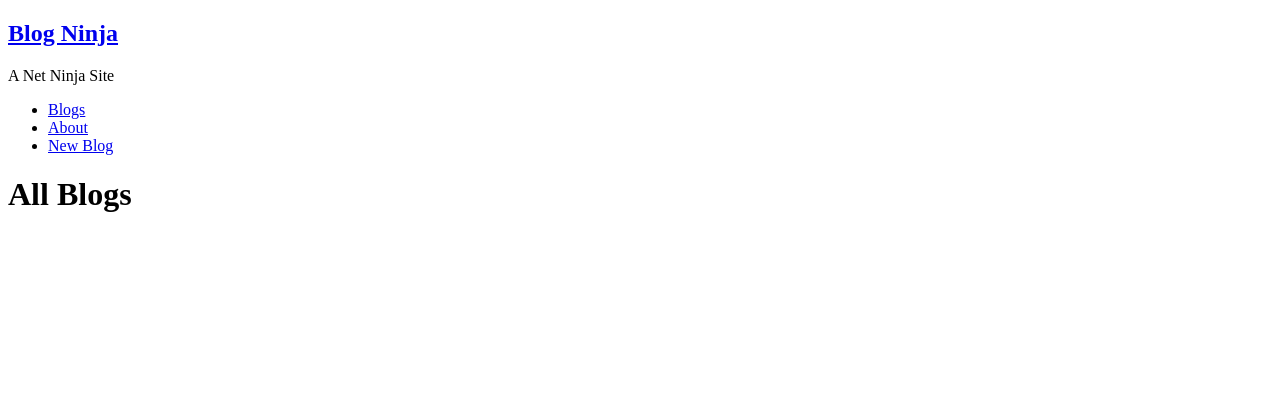
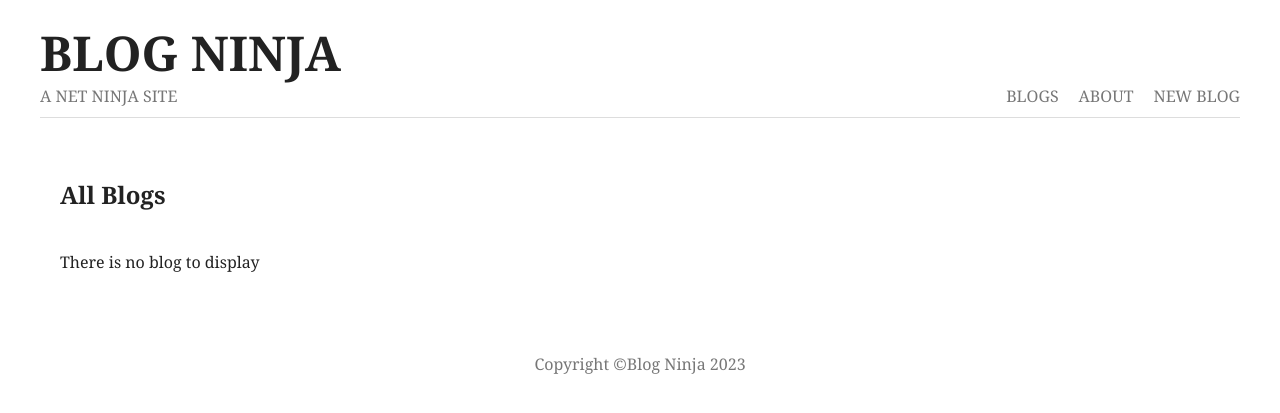
Before and after one commit to SayanSarkar7/Nodejs, a Node server app: template Client_Server/views/index.ejs in a window 1280 px wide. Shown: the top 413 px of the page. Run offline with Node 20, Linux system fonts and the light colour scheme; the template is opened without the code that fills it, so the values that code supplies are empty.

Commit message:
updated Client_Server

```diff
--- a/Client_Server/app.js
+++ b/Client_Server/app.js
@@ -13,16 +13,25 @@ app.get('/', (req, res) => {
 
     // res.send('<p>home page</p>');
     // res.sendFile('./views/index.html', {root:__dirname});
-    res.render('index');
+    const blogs = [
+        {title: 'Ronaldo scored a Hat-Trick', snippet: 'Siiiuuuuuuu'},
+        {title: 'Messi scored a Hat-Trick', snippet: 'gus tus tu'},
+        {title: 'Maradona scored a Hat-Trick', snippet: 'life is life'},
+    ]
+    res.render('index', {title:'Home', blogs});
 });
 
 app.get('/about', (req, res) => {
 
     // res.send('<p>about page</p>');
     // res.sendFile('./views/about.html', {root:__dirname});
-    res.render('about');
+    res.render('about', {title:'About'});
 
 });
+
+app.get('/blogs/create', (req,res) =>{
+    res.render('create', {title:'Create a new blog'});
+})
 
 // redirects
 app.get('/about-us', (req, res)=>{
@@ -32,5 +41,5 @@ app.get('/about-us', (req, res)=>{
 // 404 page
 app.use((req, res)=>{
     // res.status(404).sendFile('./views/404.html', {root:__dirname})
-    res.status(404).render('404');
+    res.status(404).render('404', {title:'404'});
 })
--- a/Client_Server/views/index.ejs
+++ b/Client_Server/views/index.ejs
@@ -1,24 +1,19 @@
 <!DOCTYPE html>
 <html lang="en">
-<head>
-    <meta charset="UTF-8">
-    <meta name="viewport" content="width=device-width, initial-scale=1.0">
-    <title>Blog Nonja</title>
-</head>
+    <%- include('./partials/head.ejs') %>
 <body>
-    <nav>
-        <div class="site-title">
-            <a href="/"><h1>Blog Ninja</h1></a>
-            <p>A Net Ninja Site</p>
-        </div>
-        <ul>
-            <li><a href="/">Blogs</a></li>
-            <li><a href="/about">About</a></li>
-            <li><a href="/blogs/create">New Blog</a></li>
-        </ul>
-    </nav>
+    <%- include('./partials/nav.ejs') %>
     <div class="blogs content">
-        <h1>All Blogs</h1>
+        <h2>All Blogs</h2>
+        <% if (blogs.length >0){ %>
+            <% blogs.forEach(blog => { %>
+                <h3 class="title"><%= blog.title %></h3>
+                <p class="snippet"><%= blog.snippet %></p>
+            <% }) %>
+        <% } else { %>
+            <p>There is no blog to display</p>
+        <% } %>
     </div>
+    <%- include('./partials/footer.ejs') %>
 </body>
 </html>
--- /dev/null
+++ b/Client_Server/views/partials/footer.ejs
@@ -0,0 +1,3 @@
+<footer>
+    Copyright &copy;Blog Ninja 2023
+</footer>
--- /dev/null
+++ b/Client_Server/views/partials/head.ejs
@@ -0,0 +1,95 @@
+<head>
+    <meta charset="UTF-8">
+    <meta name="viewport" content="width=device-width, initial-scale=1.0">
+    <title>Blog Ninja | <%= title %></title>
+    <style>
+        @import url('https://fonts.googleapis.com/css2?family=Noto+Serif:wght@400;700&display=swap');
+        body{
+          max-width: 1200px;
+          margin: 20px auto;
+          padding: 0 20px;
+          font-family: 'Noto Serif', serif;
+          max-width: 1200px;
+        }
+        p, h1, h2, h3, a, ul{
+          margin: 0;
+          padding: 0;
+          text-decoration: none;
+          color: #222;
+        }
+
+        /* nav & footer styles */
+        nav{
+          display: flex;
+          justify-content: space-between;
+          margin-bottom: 60px;
+          padding-bottom: 10px;
+          border-bottom: 1px solid #ddd;
+          text-transform: uppercase;
+        }
+        nav ul{
+          display: flex;
+          justify-content: space-between;
+          align-items: flex-end;
+        }
+        nav li{
+          list-style-type: none;
+          margin-left: 20px;
+        }
+        nav h1{
+          font-size: 3em;
+        }
+        nav p, nav a{
+          color: #777;
+          font-weight: 300;
+        }
+        footer{
+          color: #777;
+          text-align: center;
+          margin: 80px auto 20px;
+        }
+        h2{
+          margin-bottom: 40px;
+        }
+        h3{
+          text-transform: capitalize;
+          margin-bottom: 8px;
+        }
+        .content{
+          margin-left: 20px;
+        }
+
+        /* index styles */
+
+        /* details styles */
+
+        /* create styles */
+        .create-blog form{
+          max-width: 400px;
+          margin: 0 auto;
+        }
+        .create-blog input,
+        .create-blog textarea{
+          display: block;
+          width: 100%;
+          margin: 10px 0;
+          padding: 8px;
+        }
+        .create-blog label{
+          display: block;
+          margin-top: 24px;
+        }
+        textarea{
+          height: 120px;
+        }
+        .create-blog button{
+          margin-top: 20px;
+          background: crimson;
+          color: white;
+          padding: 6px;
+          border: 0;
+          font-size: 1.2em;
+          cursor: pointer;
+        }
+      </style>
+</head>
--- /dev/null
+++ b/Client_Server/views/partials/nav.ejs
@@ -0,0 +1,11 @@
+<nav>
+    <div class="site-title">
+        <a href="/"><h1>Blog Ninja</h1></a>
+        <p>A Net Ninja Site</p>
+    </div>
+    <ul>
+        <li><a href="/">Blogs</a></li>
+        <li><a href="/about">About</a></li>
+        <li><a href="/blogs/create">New Blog</a></li>
+    </ul>
+</nav>
```
Also changed, not shown: Client_Server/views/404.ejs (+3 -16 lines), Client_Server/views/about.ejs (+3 -16 lines), Client_Server/views/create.ejs (added, +19 -0 lines).
